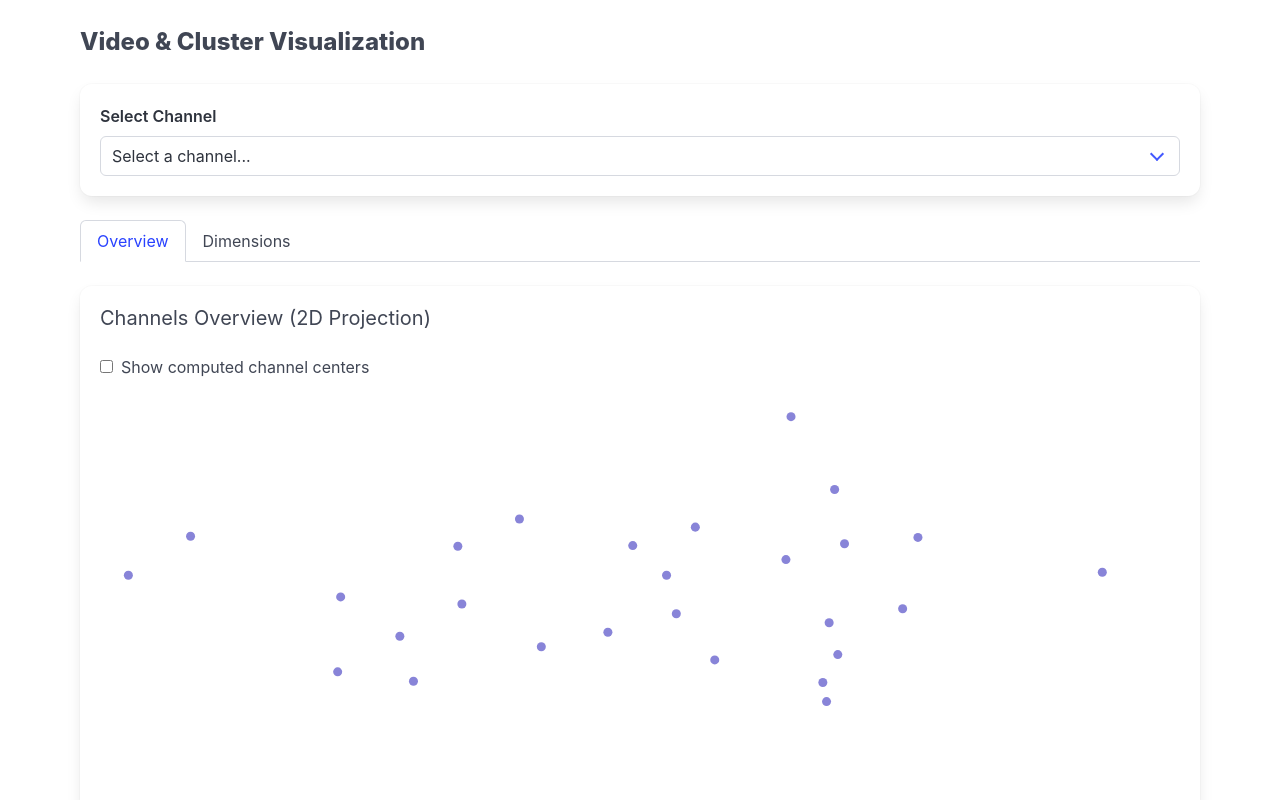
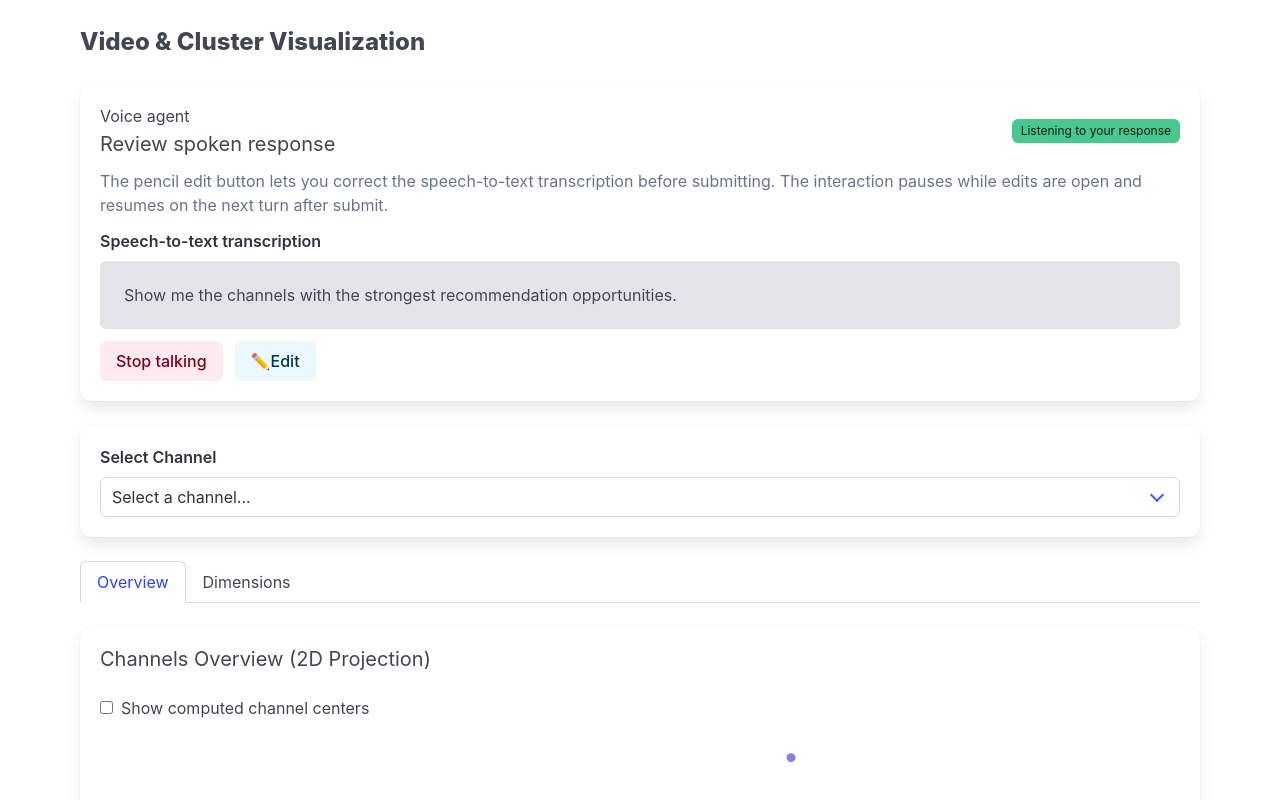
Before and after one commit to sanmquin/AI, a React (Vite) app in the folder webapp/: page / in a window 1280 px wide. Shown: the top 800 px of the page. Built offline with nearby package versions, Linux system fonts and the light colour scheme.

Commit message:
Enable editing voice response submissions

```diff
--- a/webapp/src/App.jsx
+++ b/webapp/src/App.jsx
@@ -13,6 +13,7 @@ import PerformanceVideoTable from './components/PerformanceVideoTable';
 import CompetitionChart from './components/CompetitionChart';
 import Recommendations from './components/Recommendations';
 import ExportView from './components/ExportView';
+import VoiceResponseComposer from './components/VoiceResponseComposer';
 
 function App() {
   const [data, setData] = useState([]);
@@ -180,6 +181,8 @@ function App() {
         </div>
       </nav>
 
+      <VoiceResponseComposer />
+
       <div className="box">
         <ChannelSelector
           channels={channels}
--- /dev/null
+++ b/webapp/src/components/VoiceResponseComposer.jsx
@@ -0,0 +1,124 @@
+import { useMemo, useState } from 'react';
+
+const initialTranscript = 'Show me the channels with the strongest recommendation opportunities.';
+
+function VoiceResponseComposer() {
+  const [transcript, setTranscript] = useState(initialTranscript);
+  const [draft, setDraft] = useState(initialTranscript);
+  const [isSpeaking, setIsSpeaking] = useState(true);
+  const [isEditing, setIsEditing] = useState(false);
+  const [turns, setTurns] = useState([]);
+
+  const status = useMemo(() => {
+    if (isEditing) return 'Paused while you edit the transcription';
+    if (isSpeaking) return 'Listening to your response';
+    return 'Ready to submit the next turn';
+  }, [isEditing, isSpeaking]);
+
+  const handleStopTalking = () => {
+    setIsSpeaking(false);
+  };
+
+  const handleStartEditing = () => {
+    setDraft(transcript);
+    setIsEditing(true);
+    setIsSpeaking(false);
+  };
+
+  const handleCancelEdit = () => {
+    setDraft(transcript);
+    setIsEditing(false);
+  };
+
+  const handleSubmit = () => {
+    const cleanedDraft = draft.trim();
+    if (!cleanedDraft) return;
+
+    setTranscript(cleanedDraft);
+    setTurns(currentTurns => [
+      ...currentTurns,
+      {
+        id: `${Date.now()}-${currentTurns.length}`,
+        text: cleanedDraft,
+      },
+    ]);
+    setDraft(cleanedDraft);
+    setIsEditing(false);
+    setIsSpeaking(true);
+  };
+
+  return (
+    <section className="box" aria-labelledby="voice-response-heading">
+      <div className="level is-mobile mb-3">
+        <div className="level-left">
+          <div>
+            <p className="heading mb-1">Voice agent</p>
+            <h2 id="voice-response-heading" className="subtitle mb-0">
+              Review spoken response
+            </h2>
+          </div>
+        </div>
+        <div className="level-right">
+          <span className={`tag ${isEditing ? 'is-warning' : 'is-success'}`}>{status}</span>
+        </div>
+      </div>
+
+      <p className="has-text-grey mb-3">
+        The pencil edit button lets you correct the speech-to-text transcription before submitting. The interaction pauses while edits are open and resumes on the next turn after submit.
+      </p>
+
+      <div className="field">
+        <label className="label" htmlFor="voice-transcript">
+          Speech-to-text transcription
+        </label>
+        {isEditing ? (
+          <textarea
+            id="voice-transcript"
+            className="textarea"
+            value={draft}
+            onChange={event => setDraft(event.target.value)}
+            rows="3"
+            autoFocus
+          />
+        ) : (
+          <div id="voice-transcript" className="notification is-light mb-0" aria-live="polite">
+            {transcript}
+          </div>
+        )}
+      </div>
+
+      <div className="buttons">
+        <button className="button is-danger is-light" type="button" onClick={handleStopTalking} disabled={!isSpeaking || isEditing}>
+          Stop talking
+        </button>
+        <button className="button is-info is-light" type="button" onClick={handleStartEditing} disabled={isEditing} aria-label="Edit transcribed response">
+          <span aria-hidden="true">✏️</span>
+          <span>Edit</span>
+        </button>
+        {isEditing && (
+          <>
+            <button className="button is-success" type="button" onClick={handleSubmit} disabled={!draft.trim()}>
+              Submit edited response
+            </button>
+            <button className="button is-light" type="button" onClick={handleCancelEdit}>
+              Cancel
+            </button>
+          </>
+        )}
+      </div>
+
+      {turns.length > 0 && (
+        <div className="content mt-4">
+          <p className="has-text-weight-semibold mb-2">Submitted turns</p>
+          <ol>
+            {turns.map(turn => (
+              <li key={turn.id}>{turn.text}</li>
+            ))}
+          </ol>
+        </div>
+      )}
+    </section>
+  );
+}
+
+export default VoiceResponseComposer;
```
